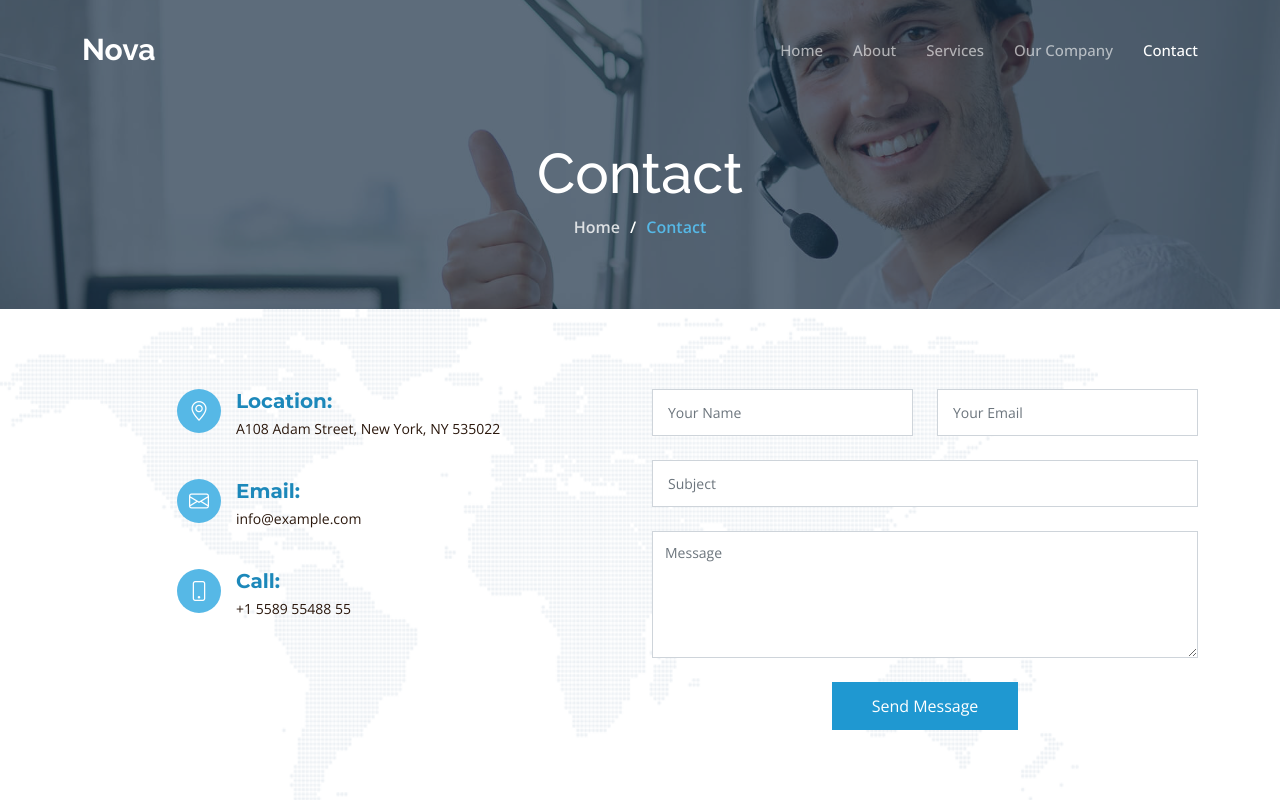
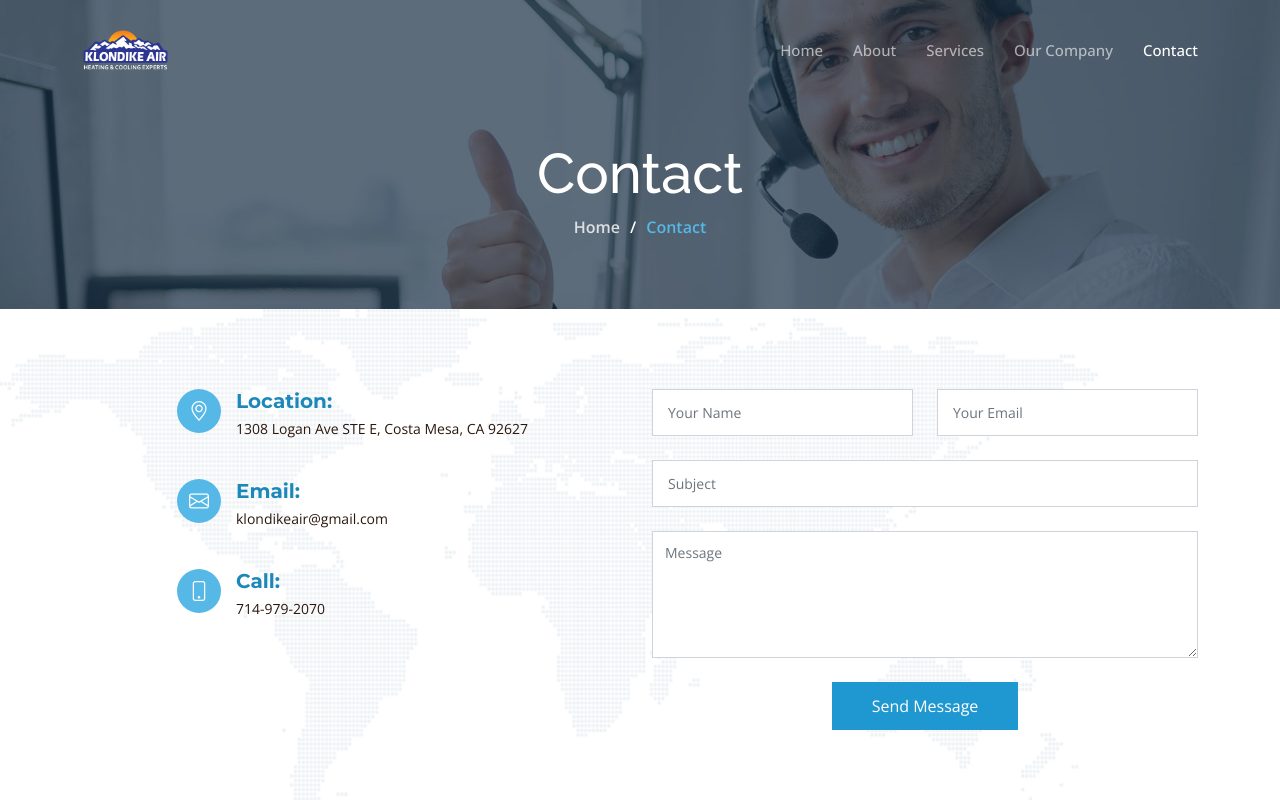
Before and after one commit to Harrison-Reich/11-18demo, a plain HTML site: page contact.html in a window 1280 px wide. Shown: the top 800 px of the page. Drawn offline with nearby package versions, Linux system fonts and the light colour scheme.

Commit message:
spacing and names

```diff
--- a/contact.html
+++ b/contact.html
@@ -30,20 +30,15 @@
   ======================================================== -->
 </head>
 <body class="page-contact">
-
   <!-- ======= Header ======= -->
   <header id="header" class="header d-flex align-items-center fixed-top">
     <div class="container-fluid container-xl d-flex align-items-center justify-content-between">
-
       <a href="index.html" class="logo d-flex align-items-center">
         <!-- Uncomment the line below if you also wish to use an image logo -->
-        <!-- <img src="assets/img/logo.png" alt=""> -->
-        <h1 class="d-flex align-items-center">Nova</h1>
+        <img src="assets/img/klondike-Air_Logo.png" alt="">
       </a>
-
       <i class="mobile-nav-toggle mobile-nav-show bi bi-list"></i>
       <i class="mobile-nav-toggle mobile-nav-hide d-none bi bi-x"></i>
-
       <nav id="navbar" class="navbar">
         <ul>
           <li><a href="index.html">Home</a></li>
@@ -53,61 +48,47 @@
           <li><a href="contact.html" class="active">Contact</a></li>
         </ul>
       </nav><!-- .navbar -->
-
     </div>
   </header><!-- End Header -->
-
   <main id="main">
-
     <!-- ======= Breadcrumbs ======= -->
     <div class="breadcrumbs d-flex align-items-center" style="background-image: url('assets/img/contact-header.jpg');">
       <div class="container position-relative d-flex flex-column align-items-center">
-
         <h2>Contact</h2>
         <ol>
           <li><a href="index.html">Home</a></li>
           <li>Contact</li>
         </ol>
-
       </div>
     </div><!-- End Breadcrumbs -->
-
     <!-- ======= Contact Section ======= -->
     <section id="contact" class="contact">
       <div class="container position-relative" data-aos="fade-up">
-
         <div class="row gy-4 d-flex justify-content-end">
-
           <div class="col-lg-5" data-aos="fade-up" data-aos-delay="100">
-
             <div class="info-item d-flex">
               <i class="bi bi-geo-alt flex-shrink-0"></i>
               <div>
                 <h4>Location:</h4>
-                <p>A108 Adam Street, New York, NY 535022</p>
+                <p>1308 Logan Ave STE E, Costa Mesa, CA 92627</p>
               </div>
             </div><!-- End Info Item -->
-
             <div class="info-item d-flex">
               <i class="bi bi-envelope flex-shrink-0"></i>
               <div>
                 <h4>Email:</h4>
-                <p>info@example.com</p>
+                <p>klondikeair@gmail.com</p>
               </div>
             </div><!-- End Info Item -->
-
             <div class="info-item d-flex">
               <i class="bi bi-phone flex-shrink-0"></i>
               <div>
                 <h4>Call:</h4>
-                <p>+1 5589 55488 55</p>
+                <p>714-979-2070</p>
               </div>
             </div><!-- End Info Item -->
-
           </div>
-
           <div class="col-lg-6" data-aos="fade-up" data-aos-delay="250">
-
             <form action="forms/contact.php" method="post" role="form" class="php-email-form">
               <div class="row">
                 <div class="col-md-6 form-group">
@@ -130,14 +111,10 @@
               </div>
               <div class="text-center"><button type="submit">Send Message</button></div>
             </form>
-
           </div><!-- End Contact Form -->
-
         </div>
-
       </div>
     </section><!-- End Contact Section -->
-
   </main><!-- End #main -->
   <!-- ======= Footer ======= -->
   <footer id="footer" class="footer">
@@ -196,11 +173,8 @@
     </div>
   </footer><!-- End Footer -->
   <!-- End Footer -->
-
   <a href="#" class="scroll-top d-flex align-items-center justify-content-center"><i class="bi bi-arrow-up-short"></i></a>
-
   <div id="preloader"></div>
-
   <!-- Vendor JS Files -->
   <script src="assets/vendor/bootstrap/js/bootstrap.bundle.min.js"></script>
   <script src="assets/vendor/aos/aos.js"></script>
@@ -208,10 +182,7 @@
   <script src="assets/vendor/swiper/swiper-bundle.min.js"></script>
   <script src="assets/vendor/isotope-layout/isotope.pkgd.min.js"></script>
   <script src="assets/vendor/php-email-form/validate.js"></script>
-
   <!-- Template Main JS File -->
   <script src="assets/js/main.js"></script>
-
 </body>
-
 </html>
```
